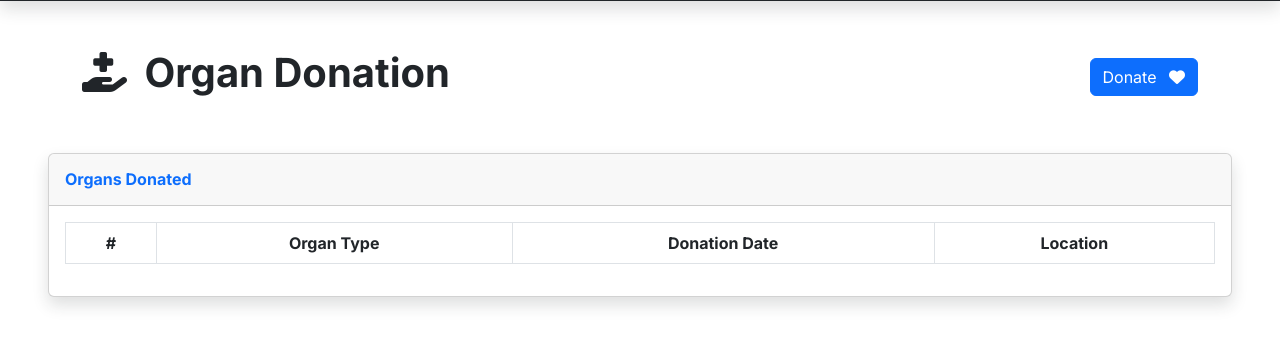
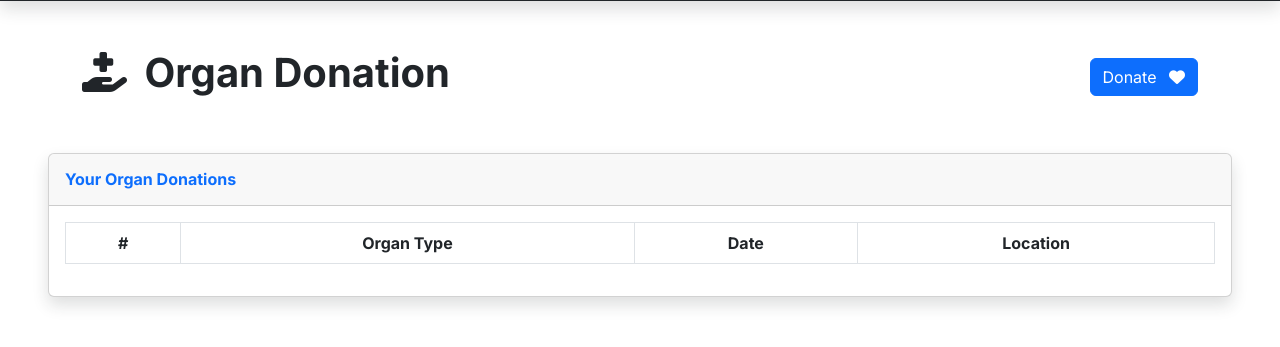
Before and after one commit to MeFaisalAnsari/doctor_patient_portal, a PHP site: page /patient/organ-donation in a window 1280 px wide. Shown: the part 233-580 px from the top of the page. Run offline with PHP 8.4, Linux system fonts and the light colour scheme; the visitor is signed in with stand-in values (Sample User, id 1); data comes from the database, SQL or seed files in the repository; data that the repository does not hold is empty.

Commit message:
updated organ donation for patient

```diff
--- a/patient/blood-donation.php
+++ b/patient/blood-donation.php
@@ -18,7 +18,7 @@
 </div>
 <div class="card shadow mb-4 mx-5">
     <div class="card-header py-3">
-        <h6 class="m-0 font-weight-bold text-primary">Your Blood Donation List</h6>
+        <h6 class="m-0 font-weight-bold text-primary">Your Blood Donations</h6>
     </div>
     <div class="card-body">
         <div class="table-responsive">
--- a/patient/organ-donation.php
+++ b/patient/organ-donation.php
@@ -18,7 +18,7 @@
 </div>
 <div class="card shadow mb-4 mx-5">
     <div class="card-header py-3">
-        <h6 class="m-0 font-weight-bold text-primary">Organs Donated</h6>
+        <h6 class="m-0 font-weight-bold text-primary">Your Organ Donations</h6>
     </div>
     <div class="card-body">
         <div class="table-responsive">
@@ -27,7 +27,7 @@
                     <tr>
                         <th>#</th>
                         <th>Organ Type</th>
-                        <th>Donation Date</th>
+                        <th>Date</th>
                         <th>Location</th>
                     </tr>
                 </thead>
@@ -54,7 +54,7 @@
     </div>
 </div>
 
-<!-- <div class="modal fade" id="donateOrgan" data-bs-backdrop="static" data-bs-keyboard="false" tabindex="-1" aria-labelledby="staticBackdropLabel" aria-hidden="true">
+<div class="modal fade" id="donateOrgan" data-bs-backdrop="static" data-bs-keyboard="false" tabindex="-1" aria-labelledby="staticBackdropLabel" aria-hidden="true">
     <div class="modal-dialog">
         <div class="modal-content">
             <div class="modal-header">
@@ -70,7 +70,7 @@
                             <td><input type="date" name="donation-date" class="form-control" required></td>
                         </tr>
                     </table>
-                    <select class="form-control mt-3" name="organ-group" required>
+                    <select class="form-control mt-3" name="organ-type" required>
                         <option value="">-- Organ Type --</option>
                         <option value="Kidney">Kidney</option>
                         <option value="Heart">Heart</option>
@@ -82,9 +82,9 @@
                     <select class="form-control mt-3" name="location" required>
                         <option value="">-- Select Location --</option>
                         <option value="Community Hospital">Community Hospital</option>
-                        <option value="Red Cross Blood Center">Red Cross Blood Center</option>
+                        <option value="Red Cross Organ Center">Red Cross Organ Center</option>
                         <option value="City Medical Center">City Medical Center</option>
-                        <option value="Community Blood Drive">Community Blood Drive</option>
+                        <option value="Community Organ Drive">Community Organ Drive</option>
                     </select>
                 </div>
                 <div class="modal-footer">
@@ -94,6 +94,6 @@
             </form>
         </div>
     </div>
-</div> -->
+</div>
 
 <?php include("includes/footer.php") ?>
```
Also changed, not shown: patient/code.php (+21 -0 lines).
